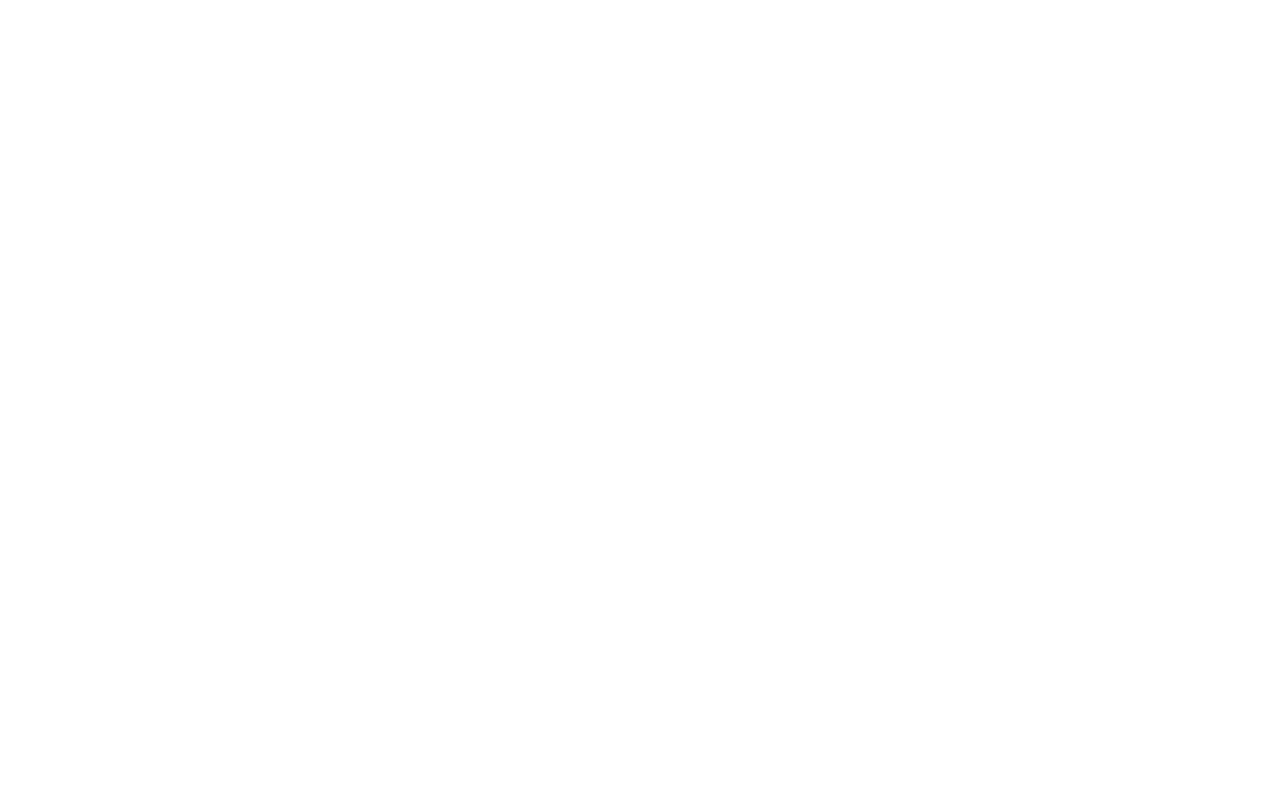
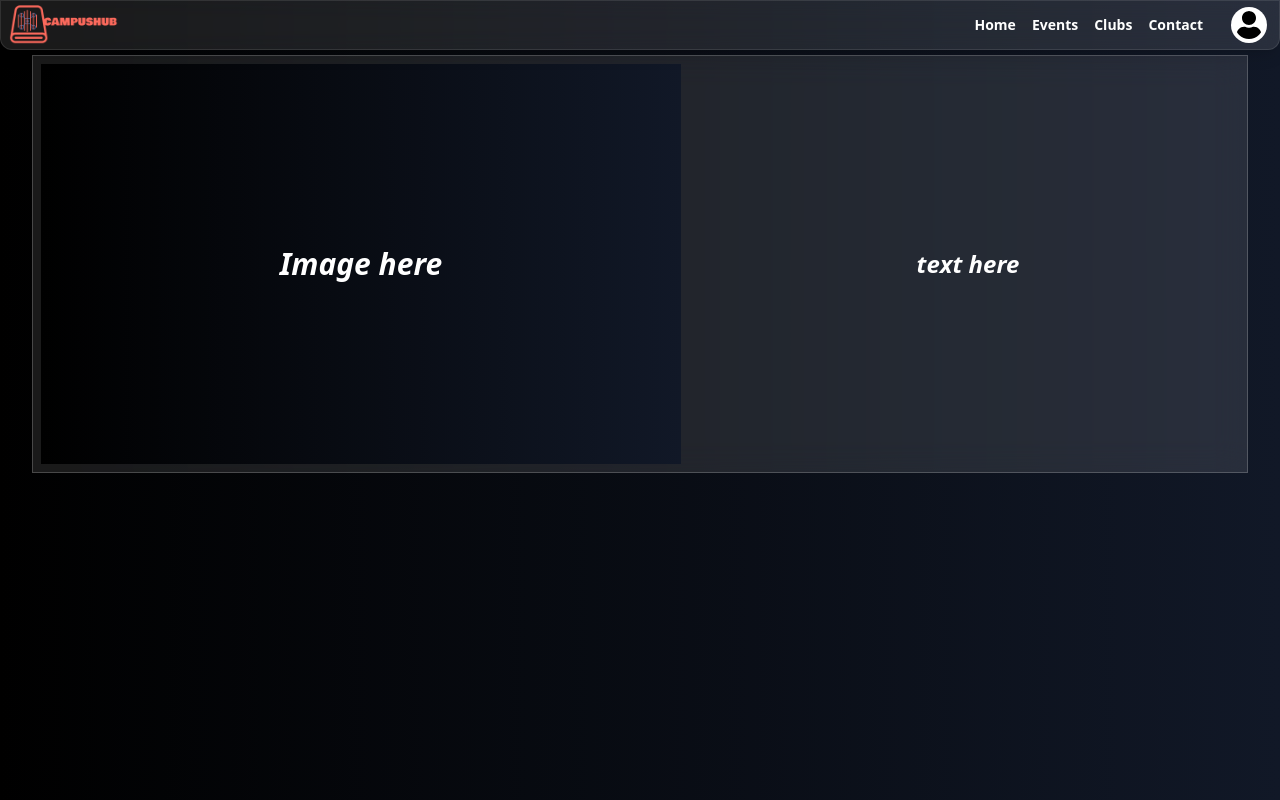
Before and after one commit to Devakrishna07/CampusHub, a React (Vite) app in the folder Frontend/: page /home in a window 1280 px wide. Before the commit this address had no page. Built offline with nearby package versions, Linux system fonts and the light colour scheme.

Commit message:
Home page created and Initialized

```diff
--- a/Frontend/src/App.jsx
+++ b/Frontend/src/App.jsx
@@ -4,15 +4,19 @@
 import Signup from './pages/Signup'
 import Eventpage from './pages/Eventpage'
 import LoadingPage from './components/LoadingPage'
+import NavBar from './components/NavBar'
+import HomePage from './pages/HomePage'
 
 function App() {
   return (
     <BrowserRouter>
     <div>
+      <NavBar />
         <Routes>
           <Route path='/login' element={<Login />} />
           <Route path='/' element={<Signup />} />
           <Route path='/event' element={<Eventpage />} />
+          <Route path='/home' element={<HomePage />} />
         </Routes>
     </div>
     </BrowserRouter>
--- /dev/null
+++ b/Frontend/src/components/NavBar.jsx
@@ -0,0 +1,33 @@
+import React, { useState } from 'react'
+import logo from '../assets/logo.png'
+import { useNavigate, Link } from 'react-router-dom'
+import { FaUser } from 'react-icons/fa'
+
+function NavBar() {
+    const navElements = [
+        {id:1, name : "Home", Link : "/HomePage"},
+        {id:2, name:"Events", Link: "/Events" },
+        {id:3, name:"Clubs", Link: "/Clubs"},
+        {id:4, name:"Contact", Link:"/Contact"},
+    ]
+  return (
+    <div className='w-full flex items-center justify-between fixed top-0 left-0 z-10 backdrop-blur-md bg-white/10 border border-white/10 shadow-lg rounded-b-xl h-[50px] overflow-hidden'>
+        <img src={logo} alt="logo" className='h-[40px] m-2' />
+        <div className='flex-grow flex items-center justify-end'>
+            {/* nav text md*/}
+            <div className='hidden md:flex w-[50%] items-center justify-end px-2'>
+                {navElements.map((nav, index) => (
+                <h3 key={index} className='text-sm font-bold text-white mx-2 hover:text-black hover:rounded-full hover:bg-white'><Link to={nav.Link}>{nav.name}</Link></h3>
+            ))}
+            </div>
+            {/*User logo and effects*/}
+            <div className='hidden md:flex mx-3'>
+                <h1><FaUser className='text-4xl bg-white rounded-full p-1 hover:bg-black hover:text-white'/></h1>
+            </div>
+        </div>
+
+    </div>
+  )
+}
+
+export default NavBar
--- a/Frontend/src/pages/Eventpage.jsx
+++ b/Frontend/src/pages/Eventpage.jsx
@@ -4,6 +4,7 @@
 import { FaFacebook, FaInstagram } from 'react-icons/fa'
 import { FaWebAwesome } from 'react-icons/fa6'
 import SpanText1 from '../components/SpanText1'
+import api from '../services/api'
 
 function Eventpage() {
     return (
--- /dev/null
+++ b/Frontend/src/pages/HomePage.jsx
@@ -0,0 +1,21 @@
+import React from 'react'
+
+function HomePage() {
+  return (
+    <div className='w-screen flex flex-col items-center justify-start min-h-screen bg-gradient-to-r from-black to-gray-900'>
+        <div className='w-[95%] backdrop-blur-lg bg-white/10 border border-white/20 flex flex-col md:flex-row items-center justify-evenly mt-[55px]'>
+        {/*Carousel here*/}
+        <div className='w-full md:w-[50vw] h-[25dvh] md:h-[50vh] bg-gradient-to-r flex items-center justify-center m-2'>
+            <h1 className='text-white text-3xl font-bold italic'>Image here</h1>
+        </div>
+        {/*Text here*/}
+        <div className='flex-grow flex items-center justify-center my-2'>
+            <h1 className='text-white text-2xl font-bold italic'>text here</h1>
+        </div>
+        </div>
+
+    </div>
+  )
+}
+
+export default HomePage
--- a/Frontend/src/pages/Login.jsx
+++ b/Frontend/src/pages/Login.jsx
@@ -23,7 +23,7 @@
             localStorage.setItem('accessToken',access);
             localStorage.setItem('refreshToken',refresh);
             alert("login sucessfull");
-            navigate('/event');
+            navigate('/home');
         }catch (err){
             console.error(err);
             alert("login failed");
--- a/Frontend/src/pages/Signup.jsx
+++ b/Frontend/src/pages/Signup.jsx
@@ -40,7 +40,7 @@
 
     return (
         <div className="w-screen min-h-screen flex flex-col items-center justify-center bg-gradient-to-r from-black to-gray-900 px-4">
-            <img src={logo} alt="logo" className='h-10 md:h-24 absolute top-3 left-3' />
+            {/*<img src={logo} alt="logo" className='h-10 md:h-24 absolute top-3 left-3' /> */}
             <form
                 onSubmit={handleLogin}
                 className="flex flex-col w-[95%] sm:w-[85%] md:w-[60%] lg:w-[40%] backdrop-blur-md bg-white/15 border border-white/20 shadow-xl py-6 px-6 items-center justify-center rounded-xl overflow-hidden"
```
